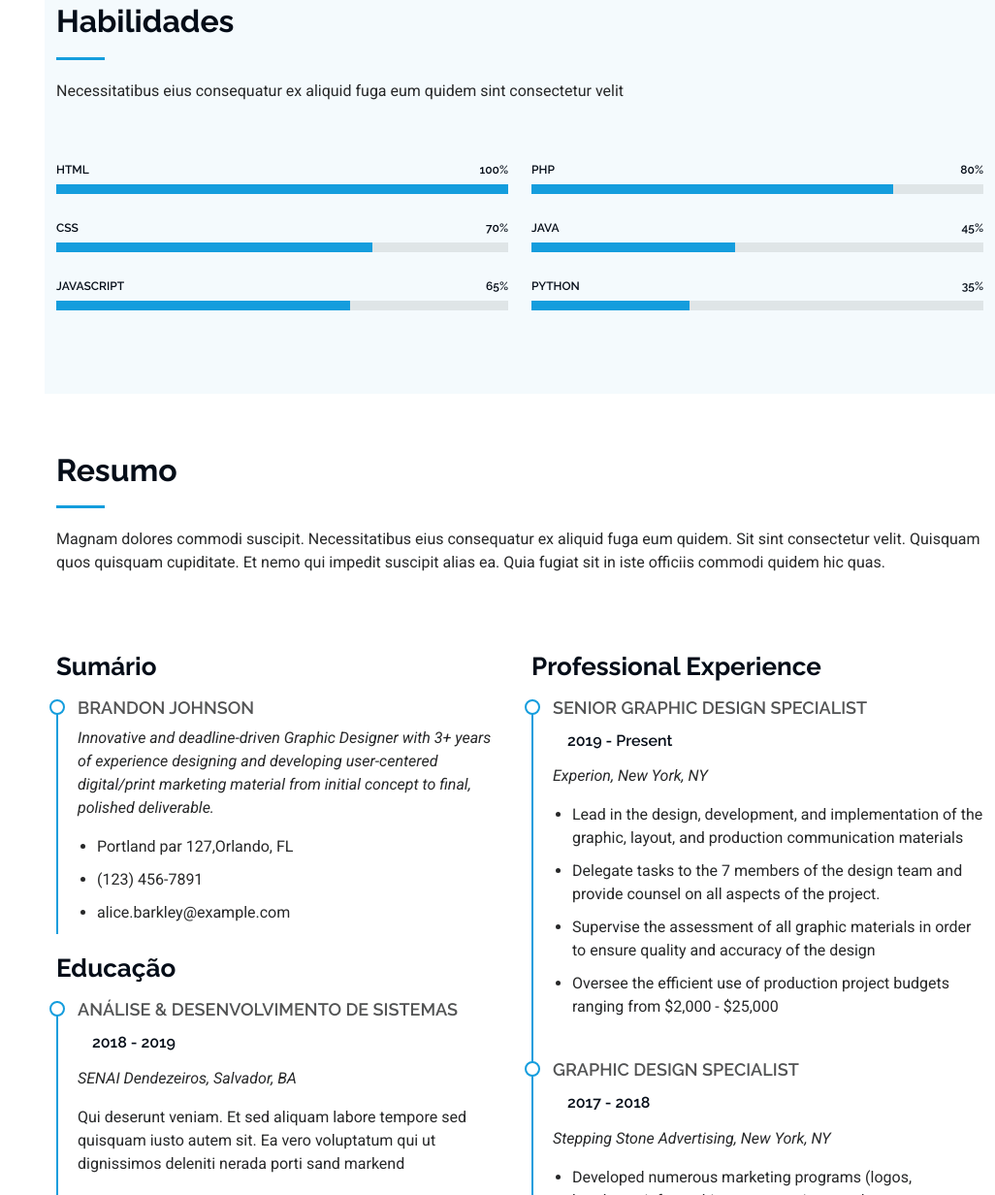
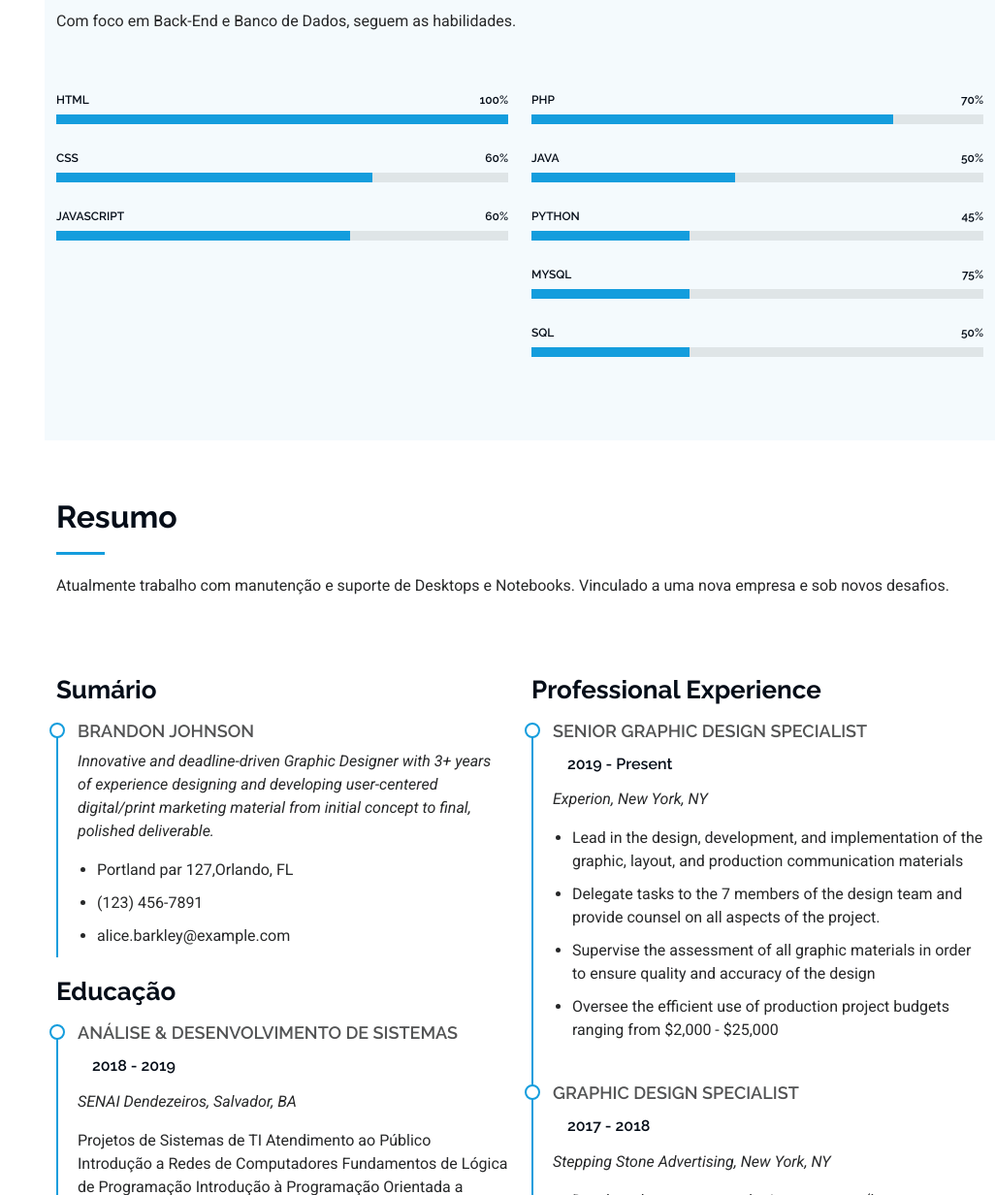
Before and after one commit to JohnnyCost01/Portfolio, a plain HTML site: page index.html in a window 1280 px wide. Shown: the part 1568-2800 px from the top of the page at 97% size, without its empty margins (254-1280 px from the left). Drawn offline with Linux system fonts and the light colour scheme.

Commit message:
Update index.html
Atualizadas as informações sobre o curso, faculdade, idade, endereço e habilidades.

```diff
--- a/index.html
+++ b/index.html
@@ -124,16 +124,15 @@
               </div>
               <div class="col-lg-6">
                 <ul>
-                  <li><i class="bi bi-chevron-right"></i> <strong>Idade:</strong> <span>28</span></li>
-                  <li><i class="bi bi-chevron-right"></i> <strong>Formação:</strong> <span>Master</span></li>
+                  <li><i class="bi bi-chevron-right"></i> <strong>Idade:</strong> <span>29</span></li>
+                  <li><i class="bi bi-chevron-right"></i> <strong>Formação:</strong> <span>Graduação</span></li>
                   <li><i class="bi bi-chevron-right"></i> <strong>Email:</strong> <span>joan.costa001@gmail.com</span></li>
                   <li><i class="bi bi-chevron-right"></i> <strong>Freelance:</strong> <span>Available</span></li>
                 </ul>
               </div>
             </div>
             <p class="py-3">
-              Officiis eligendi itaque labore et dolorum mollitia officiis optio vero. Quisquam sunt adipisci omnis et ut. Nulla accusantium dolor incidunt officia tempore. Et eius omnis.
-              Cupiditate ut dicta maxime officiis quidem quia. Sed et consectetur qui quia repellendus itaque neque.
+              Desenvolvedor WEB para projetos simples, complexos e robustos.
             </p>
           </div>
         </div>
@@ -148,7 +147,7 @@
       <!-- Section Title -->
       <div class="container section-title" data-aos="fade-up">
         <h2>Habilidades</h2>
-        <p>Necessitatibus eius consequatur ex aliquid fuga eum quidem sint consectetur velit</p>
+        <p>Com foco em Back-End e Banco de Dados, seguem as habilidades.</p>
       </div><!-- End Section Title -->
 
       <div class="container" data-aos="fade-up" data-aos-delay="100">
@@ -165,14 +164,14 @@
             </div><!-- End Skills Item -->
 
             <div class="progress">
-              <span class="skill"><span>CSS</span> <i class="val">70%</i></span>
+              <span class="skill"><span>CSS</span> <i class="val">60%</i></span>
               <div class="progress-bar-wrap">
                 <div class="progress-bar" role="progressbar" aria-valuenow="70" aria-valuemin="0" aria-valuemax="100"></div>
               </div>
             </div><!-- End Skills Item -->
 
             <div class="progress">
-              <span class="skill"><span>JavaScript</span> <i class="val">65%</i></span>
+              <span class="skill"><span>JavaScript</span> <i class="val">60%</i></span>
               <div class="progress-bar-wrap">
                 <div class="progress-bar" role="progressbar" aria-valuenow="65" aria-valuemin="0" aria-valuemax="100"></div>
               </div>
@@ -183,26 +182,39 @@
           <div class="col-lg-6">
 
             <div class="progress">
-              <span class="skill"><span>PHP</span> <i class="val">80%</i></span>
+              <span class="skill"><span>PHP</span> <i class="val">70%</i></span>
               <div class="progress-bar-wrap">
                 <div class="progress-bar" role="progressbar" aria-valuenow="80" aria-valuemin="0" aria-valuemax="100"></div>
               </div>
             </div><!-- End Skills Item -->
 
             <div class="progress">
-              <span class="skill"><span>Java</span> <i class="val">45%</i></span>
+              <span class="skill"><span>Java</span> <i class="val">50%</i></span>
               <div class="progress-bar-wrap">
                 <div class="progress-bar" role="progressbar" aria-valuenow="45" aria-valuemin="0" aria-valuemax="100"></div>
               </div>
             </div><!-- End Skills Item -->
 
             <div class="progress">
-              <span class="skill"><span>Python</span> <i class="val">35%</i></span>
+              <span class="skill"><span>Python</span> <i class="val">45%</i></span>
               <div class="progress-bar-wrap">
                 <div class="progress-bar" role="progressbar" aria-valuenow="35" aria-valuemin="0" aria-valuemax="100"></div>
               </div>
             </div><!-- End Skills Item -->
 
+            <div class="progress">
+              <span class="skill"><span>MySQL</span> <i class="val">75%</i></span>
+              <div class="progress-bar-wrap">
+                <div class="progress-bar" role="progressbar" aria-valuenow="35" aria-valuemin="0" aria-valuemax="100"></div>
+              </div>
+            </div><!-- End Skills Item -->
+
+            <div class="progress">
+              <span class="skill"><span>SQL</span> <i class="val">50%</i></span>
+              <div class="progress-bar-wrap">
+                <div class="progress-bar" role="progressbar" aria-valuenow="35" aria-valuemin="0" aria-valuemax="100"></div>
+              </div>
+            </div><!-- End Skills Item -->
           </div>
 
         </div>
@@ -217,7 +229,7 @@
       <!-- Section Title -->
       <div class="container section-title" data-aos="fade-up">
         <h2>Resumo</h2>
-        <p>Magnam dolores commodi suscipit. Necessitatibus eius consequatur ex aliquid fuga eum quidem. Sit sint consectetur velit. Quisquam quos quisquam cupiditate. Et nemo qui impedit suscipit alias ea. Quia fugiat sit in iste officiis commodi quidem hic quas.</p>
+        <p>Atualmente trabalho com manutenção e suporte de Desktops e Notebooks. Vinculado a uma nova empresa e sob novos desafios.</p>
       </div><!-- End Section Title -->
 
       <div class="container">
@@ -242,14 +254,32 @@
               <h4>Análise &amp; Desenvolvimento de Sistemas</h4>
               <h5>2018 - 2019</h5>
               <p><em>SENAI Dendezeiros, Salvador, BA</em></p>
-              <p>Qui deserunt veniam. Et sed aliquam labore tempore sed quisquam iusto autem sit. Ea vero voluptatum qui ut dignissimos deleniti nerada porti sand markend</p>
+              <p>Projetos de Sistemas de TI
+                 Atendimento ao Público
+                 Introdução a Redes de Computadores
+                 Fundamentos de Lógica de Programação
+                 Introdução à Programação Orientada a Objetos (POO)
+                 Linguagem de Programação PHP - Básico
+                 Desenvolvimento Orientado a Objetos Utilizando a
+                 Linguagem PHP
+                 Criando um Projeto com Interface Gráfica Utilizando a
+                 Linguagem PHP
+                 Criando um Projeto com Interface Gráfica Utilizando a
+                 Linguagem JAVA
+                 Lei geral de Proteção de Dados Pessoais na Prática
+                 Desenvolvendo um Projeto Completo JAVA com Estruturas
+                 de Dados
+                 Modelagem de Dados
+                 Implementando Banco de Dados
+                 Administrando Banco de Dados
+                 Testes de Sistemas </p>
             </div><!-- Edn Resume Item -->
 
             <div class="resume-item">
               <h4>Bacharelado em Ciência da Computação</h4>
-              <h5>2024 - Atualmente</h5>
+              <h5>2023 - Atualmente</h5>
               <p><em>Faculdade Descomplica + UniAmérica Centro Universitário, Salvador, BA</em></p>
-              <p>Quia nobis sequi est occaecati aut. Repudiandae et iusto quae reiciendis et quis Eius vel ratione eius unde vitae rerum voluptates asperiores voluptatem Earum molestiae consequatur neque etlon sader mart dila</p>
+              <p>Previsão de Conclusão: 2028</p>
             </div><!-- Edn Resume Item -->
 
           </div>
@@ -377,7 +407,7 @@
                 <i class="bi bi-geo-alt flex-shrink-0"></i>
                 <div>
                   <h3>Endereço</h3>
-                  <p>Naranbida, Salvador, BA 41000000</p>
+                  <p>Salvador, BAHIA, 41000000</p>
                 </div>
               </div><!-- End Info Item -->
 
```
